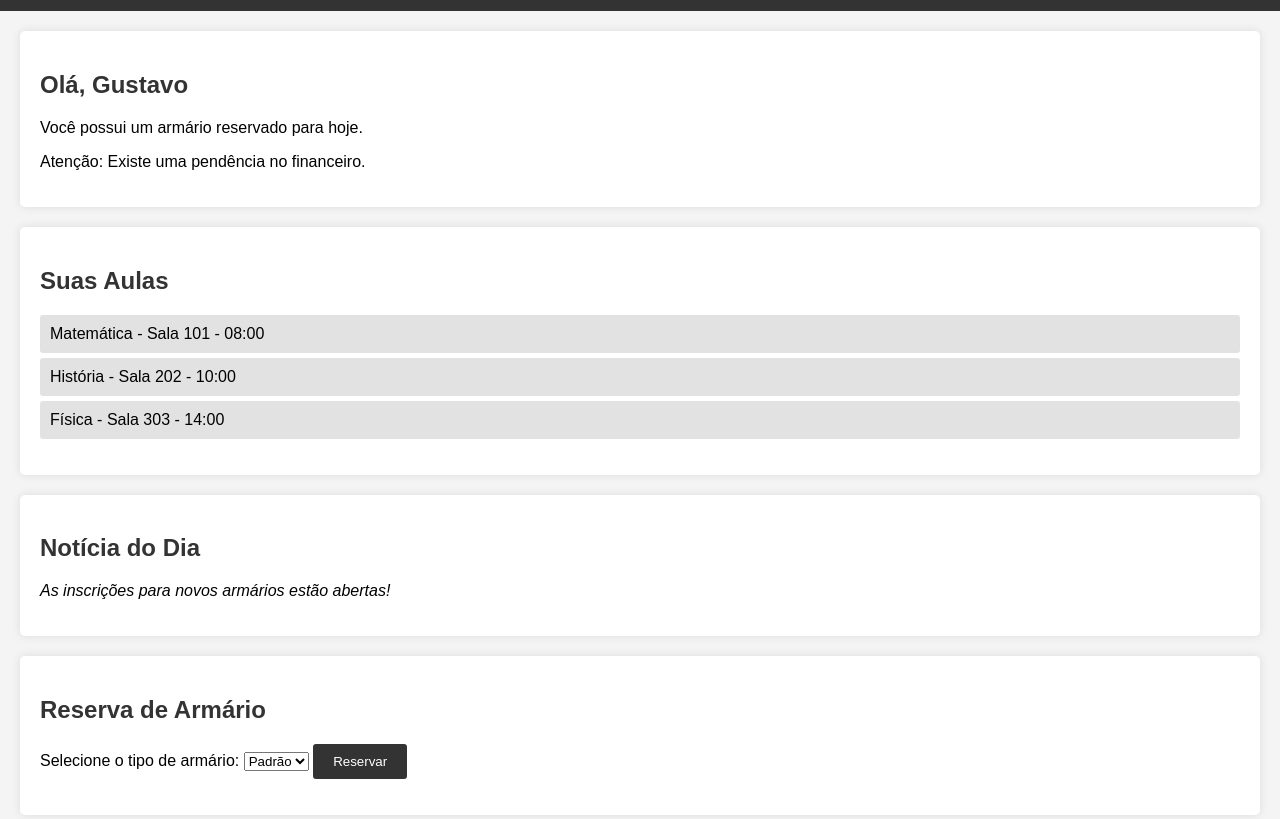
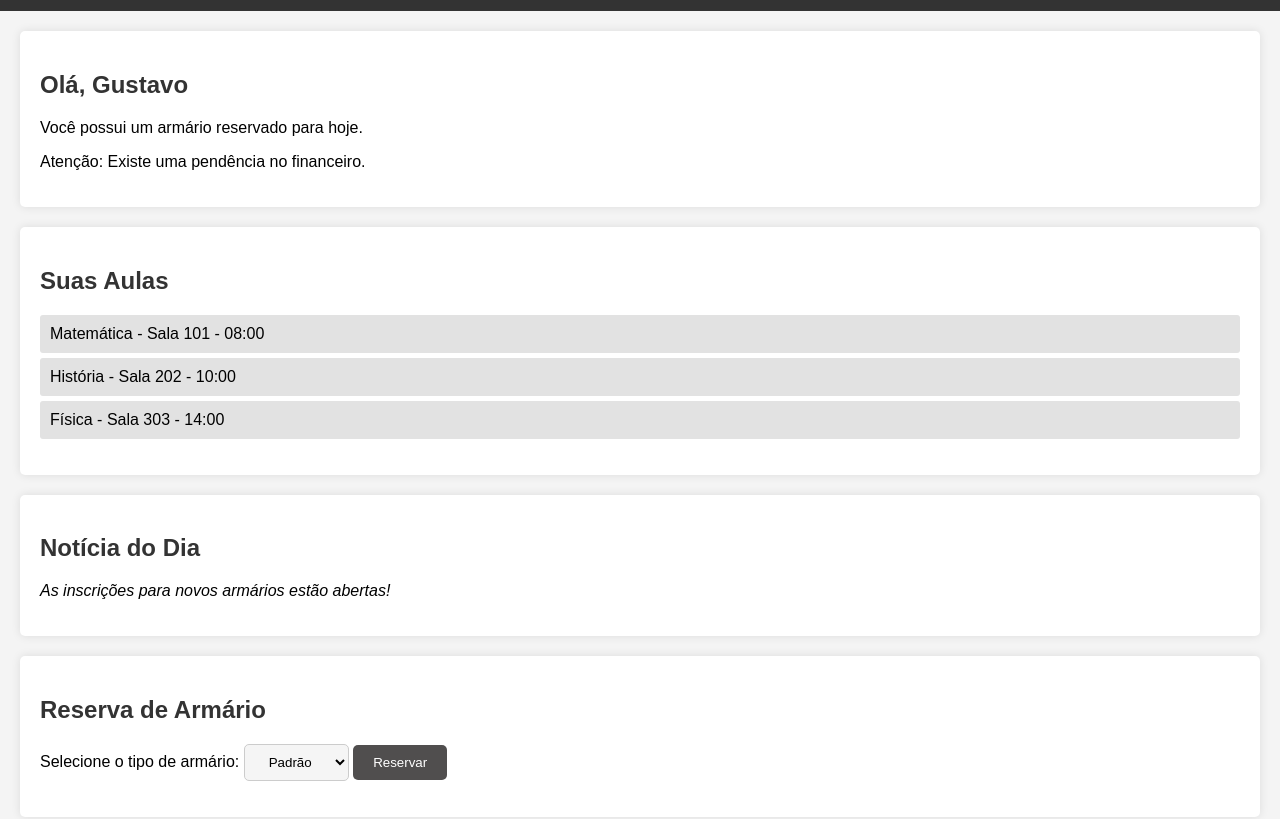
Before and after one commit to GusTavo4000/S05--ProjetoDisciplina, a plain HTML site: page index.html in a window 1280 px wide. Shown: the part 89-908 px from the top of the page. Drawn offline with Linux system fonts and the light colour scheme.

Commit message:
ajustes no botão de selecionar o tipo de armario e retoques finais

```diff
--- a/style.css
+++ b/style.css
@@ -47,10 +47,19 @@ section h2 {
 }
 
 .container button {
-    background-color: #333;
+    background-color: #504e4e;
     color: white;
     padding: 10px 20px;
     border: none;
-    border-radius: 3px;
+    border-radius: 5px;
     cursor: pointer;
 }
+
+.container select {
+    padding: 9px 20px;
+    border-radius: 5px;
+    border: 1px solid #ccc;
+    background-color:whitesmoke;
+    color:black;
+    cursor: pointer;
+}
```
